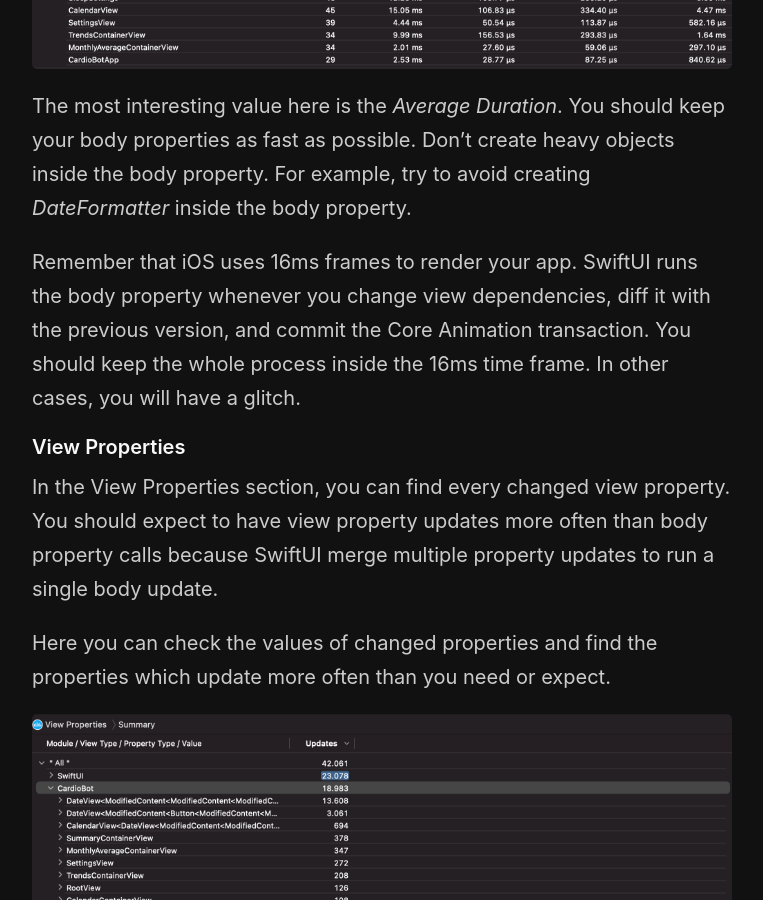
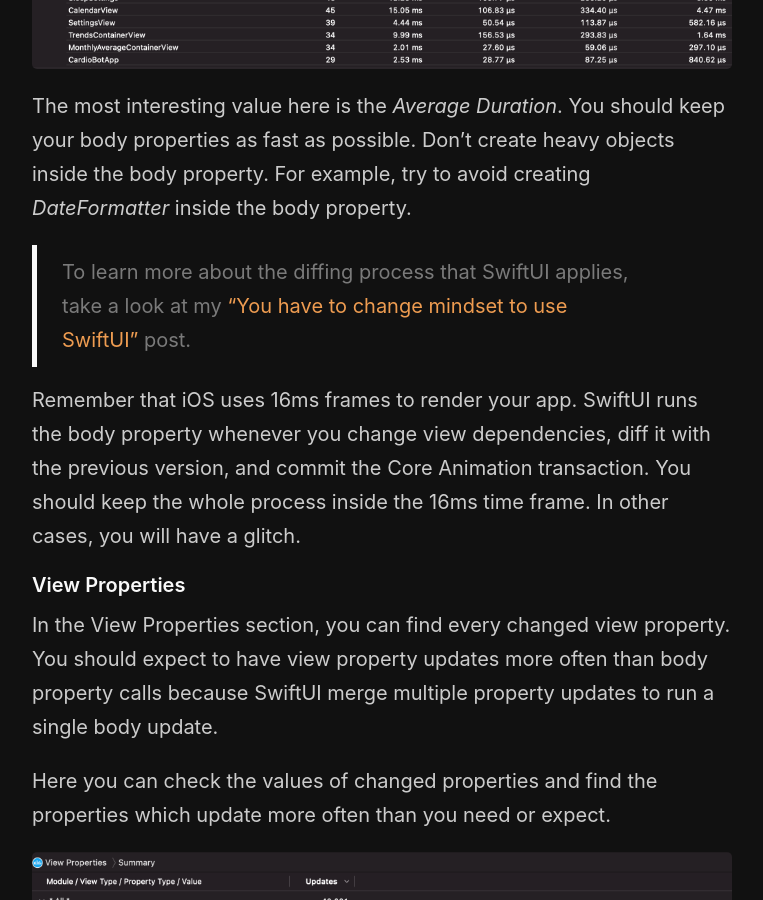
Before and after one commit to mecid/mecid.github.io, a Jekyll site: the page built from _posts/2021-01-20-profiling-swiftui-app-using-instruments.md, in a window 1280 px wide and 900 px high, scrolled down 2176 px. Shown: the whole window, without its empty margins (258-1021 px from the left). Built offline with Jekyll 4.4.1, drawn with Linux system fonts in a browser that asks for light colours.

Commit message:
One more reference post added to the instruments post.

```diff
--- a/_posts/2021-01-20-profiling-swiftui-app-using-instruments.md
+++ b/_posts/2021-01-20-profiling-swiftui-app-using-instruments.md
@@ -24,6 +24,8 @@ The first section you see is View Body. As you already know, SwiftUI calls the b
 
 The most interesting value here is the *Average Duration*. You should keep your body properties as fast as possible. Don't create heavy objects inside the body property. For example, try to avoid creating *DateFormatter* inside the body property.
 
+> To learn more about the diffing process that SwiftUI applies, take a look at my ["You have to change mindset to use SwiftUI"](/2019/11/19/you-have-to-change-mindset-to-use-swiftui/) post.
+
 Remember that iOS uses 16ms frames to render your app. SwiftUI runs the body property whenever you change view dependencies, diff it with the previous version, and commit the Core Animation transaction. You should keep the whole process inside the 16ms time frame. In other cases, you will have a glitch.
 
 #### View Properties
```
